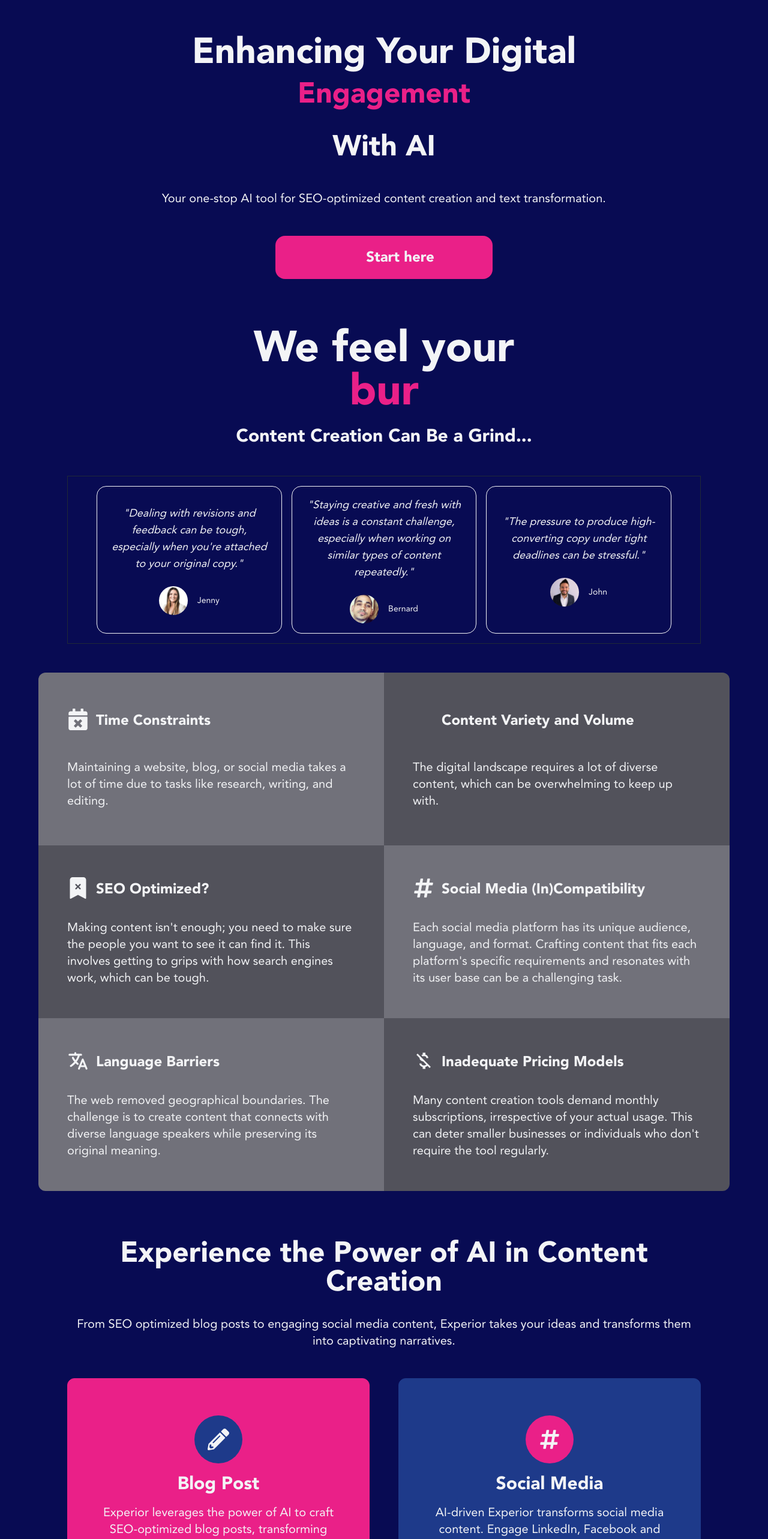
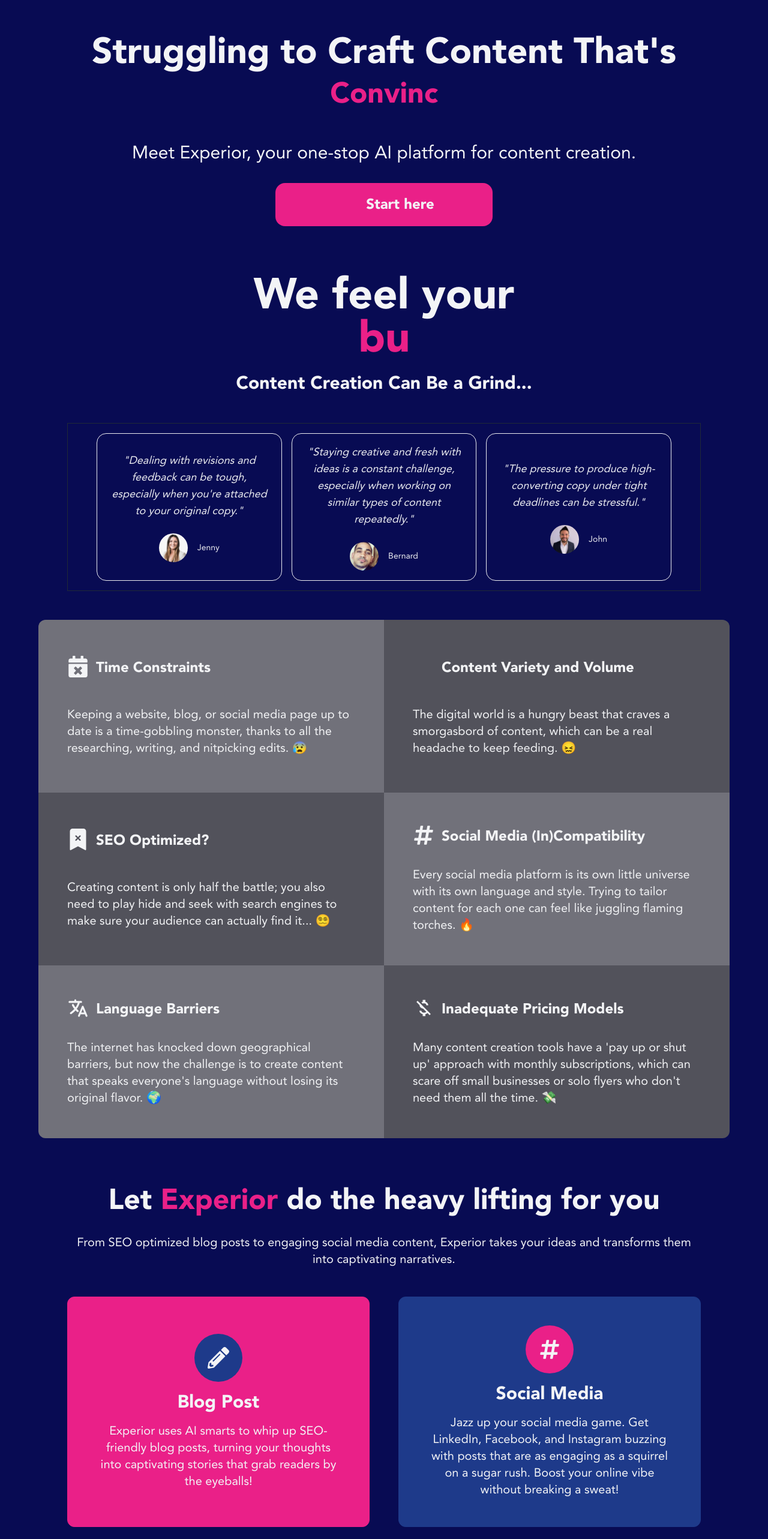
Before and after one commit to fabioferreira3/experior-website, a Next.js app: page / in a window 1280 px wide. Shown: the part 80-2645 px from the top of the page at 60% size. Built offline with nearby package versions, Linux system fonts and the light colour scheme; some icons are missing.

Commit message:
copy updated

```diff
--- a/src/pages/index.tsx
+++ b/src/pages/index.tsx
@@ -80,20 +80,19 @@
       </Head>
       <div className="md:max-w-6xl m-auto flex flex-col p-8">
         <h1 className="text-6xl font-bold text-start md:text-center text-gray-100">
-          Enhancing Your Digital
+          Struggling to Craft Content That&apos;s
         </h1>
         <div className="text-5xl md:text-5xl font-bold h-12 my-6 md:mt-4 md:text-center text-secondary">
           <Typewriter
-            words={["Presence", "Impact", "Reach", "Engagement", "Voice"]}
+            words={["Compelling?", "Captivating?", "Convincing?", "Creative?"]}
           />
         </div>
-        <div className="text-5xl font-bold text-start md:text-center md:mt-4 text-gray-100">
+        {/* <div className="text-5xl font-bold text-start md:text-center md:mt-4 text-gray-100">
           With AI
-        </div>
+        </div> */}
         <div>
-          <div className="text-center text-xl text-gray-100 my-12">
-            Your one-stop AI tool for SEO-optimized content creation and text
-            transformation.
+          <div className="text-center text-3xl text-gray-100 my-8">
+            Meet Experior, your one-stop AI platform for content creation.
           </div>
         </div>
         <div className="w-full text-gray-100 md:m-auto md:w-1/3 flex justify-center ">
@@ -143,17 +142,13 @@
       </div>
       <div className="md:max-w-6xl m-auto flex flex-col gap-2 md:gap-0 md:grid md:grid-cols-2 md:rounded-xl md:overflow-auto">
         <PainPoint inverse icon={CalendarTimesIcon} title="Time Constraints">
-          Maintaining a website, blog, or social media takes a lot of time due
-          to tasks like research, writing, and editing.
+          Keeping a website, blog, or social media page up to date is a time-gobbling monster, thanks to all the researching, writing, and nitpicking edits. 😰
         </PainPoint>
         <PainPoint fromRight icon={CropIcon} title="Content Variety and Volume">
-          The digital landscape requires a lot of diverse content, which can be
-          overwhelming to keep up with.
+          The digital world is a hungry beast that craves a smorgasbord of content, which can be a real headache to keep feeding. 😖
         </PainPoint>
         <PainPoint icon={BookmarkIcon} title="SEO Optimized?">
-          Making content isn&apos;t enough; you need to make sure the people you
-          want to see it can find it. This involves getting to grips with how
-          search engines work, which can be tough.
+          Creating content is only half the battle; you also need to play hide and seek with search engines to make sure your audience can actually find it... 😵‍💫
         </PainPoint>
         <PainPoint
           inverse
@@ -161,24 +156,17 @@
           icon={HashIcon}
           title="Social Media (In)Compatibility"
         >
-          Each social media platform has its unique audience, language, and
-          format. Crafting content that fits each platform&apos;s specific
-          requirements and resonates with its user base can be a challenging
-          task.
+          Every social media platform is its own little universe with its own language and style. Trying to tailor content for each one can feel like juggling flaming torches. 🔥
         </PainPoint>
         <PainPoint inverse icon={LanguageIcon} title="Language Barriers">
-          The web removed geographical boundaries. The challenge is to create
-          content that connects with diverse language speakers while preserving
-          its original meaning.
+          The internet has knocked down geographical barriers, but now the challenge is to create content that speaks everyone&apos;s language without losing its original flavor. 🌍
         </PainPoint>
         <PainPoint
           fromRight
           icon={MoneyOffIcon}
           title="Inadequate Pricing Models"
         >
-          Many content creation tools demand monthly subscriptions, irrespective
-          of your actual usage. This can deter smaller businesses or individuals
-          who don&apos;t require the tool regularly.
+          Many content creation tools have a &apos;pay up or shut up&apos; approach with monthly subscriptions, which can scare off small businesses or solo flyers who don&apos;t need them all the time. 💸
         </PainPoint>
       </div>
       <div className="md:max-w-6xl m-auto mt-8">
@@ -186,7 +174,7 @@
           <div className="w-full md:gap-4 flex flex-col items-center justify-center md:p-12">
             <SlideInFromBottom>
               <div className="text-5xl text-gray-100 text-center font-bold p-12 md:p-0">
-                Experience the Power of AI in Content Creation
+                Let <span className="text-secondary">Experior</span> do the heavy lifting for you
               </div>
             </SlideInFromBottom>
             <SlideInFromBottom>
@@ -198,24 +186,16 @@
             </SlideInFromBottom>
             <div className="flex flex-col md:grid md:grid-cols-2 items-center md:space-y-0 md:gap-12 mt-8">
               <Solution icon={PencilIcon} title="Blog Post" order={1}>
-                Experior leverages the power of AI to craft SEO-optimized blog
-                posts, transforming your ideas into compelling narratives that
-                engage and captivate readers.
+                Experior uses AI smarts to whip up SEO-friendly blog posts, turning your thoughts into captivating stories that grab readers by the eyeballs!
               </Solution>
               <Solution icon={HashIcon} title="Social Media" order={2}>
-                AI-driven Experior transforms social media content. Engage
-                LinkedIn, Facebook and Instagram with tailored, engaging posts.
-                Elevate your online presence easily.
+                Jazz up your social media game. Get LinkedIn, Facebook, and Instagram buzzing with posts that are as engaging as a squirrel on a sugar rush. Boost your online vibe without breaking a sweat!
               </Solution>
               <Solution icon={FillAudioIcon} title="Text to Audio" order={3}>
-                Experior converts text to audio, enriching accessibility and
-                content variety. From blogs to social media, create immersive
-                audio experiences.
+                Turn text into audio, spicing up accessibility and mixing up your content flavors. From blogs to social media, create audio experiences that are more immersive than a dip in the ocean!
               </Solution>
               <Solution icon={SwitchIcon} title="Paraphraser" inverse order={4}>
-                Experior&apos;s AI rephrases with precision, creativity, and
-                uniqueness. Enhance readability, engage your audience
-                effectively.
+                Experior&apos;s AI gives your words a makeover with precision, creativity, and a dash of pizzazz. Make your content more readable and keep your audience hooked like a fish on a line!
               </Solution>
               <Solution
                 icon={ChatIcon}
@@ -223,13 +203,10 @@
                 inverse
                 order={5}
               >
-                Experior&apos;s advanced transcription converts audio to
-                precise, timestamped text. Unlock content potential for wider
-                audience access.
+                Experior&apos;s advanced transcription tool turns audio into spot-on, time-stamped text. Crack open the content treasure chest for a broader audience to dig in.
               </Solution>
               <Solution icon={LanguageIcon} title="Multi-language" order={6}>
-                Multilingual powerhouse, 14 languages. Break barriers, captivate
-                global audiences. Universal content creation.
+                A multilingual juggernaut speaking 14 languages. Smash through language barriers and charm audiences worldwide. Create content that&apos;s as universal as a smile! 🙂
               </Solution>
             </div>
           </div>
```
